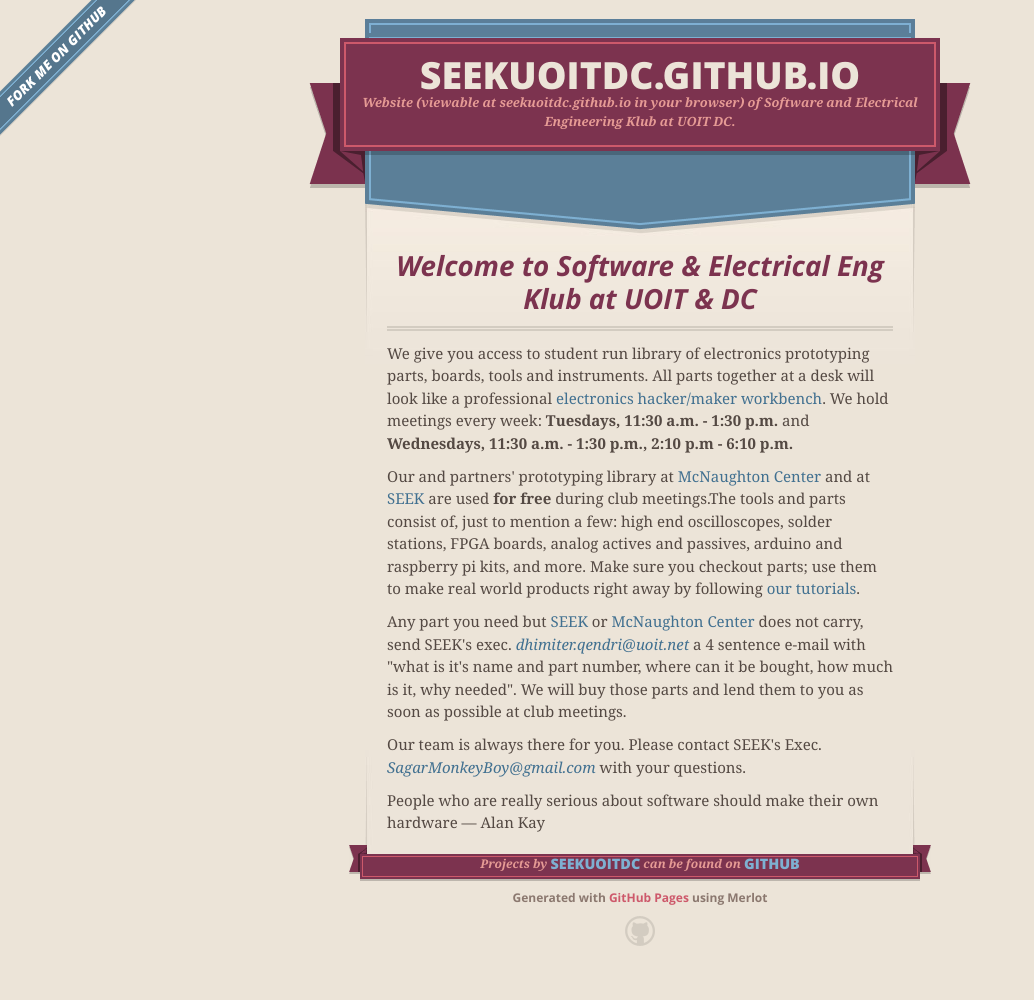
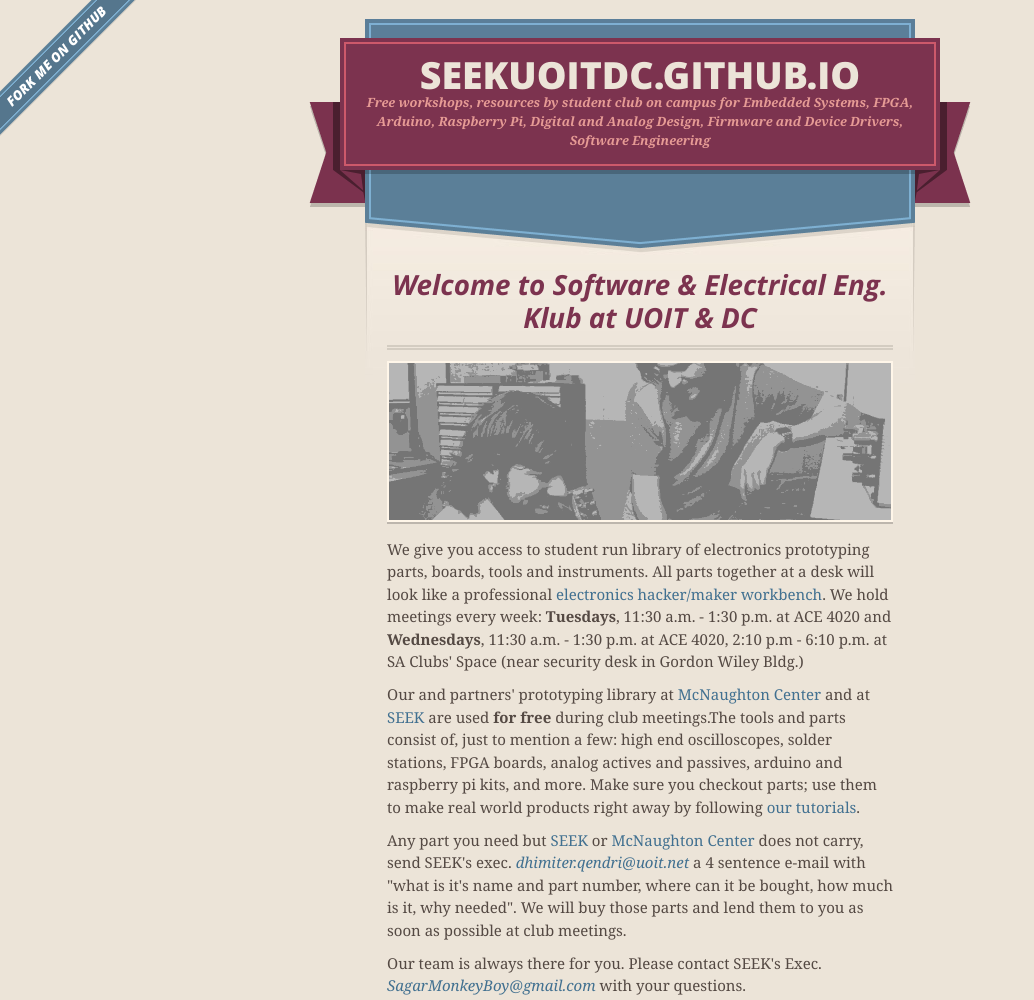
Before and after one commit to seekuoitdc/seekuoitdc1.github.io, a plain HTML site: page index.html in a window 1280 px wide. Shown: the top 1000 px of the page, without its empty margins (0-1034 px from the left). Drawn offline with nearby package versions, Linux system fonts and the light colour scheme.

Commit message:
added banner image to html page

```diff
--- a/index.html
+++ b/index.html
@@ -8,6 +8,13 @@
     <link rel="stylesheet" href="stylesheets/core.css" media="screen">
     <link rel="stylesheet" href="stylesheets/mobile.css" media="handheld, only screen and (max-device-width:640px)">
     <link rel="stylesheet" href="stylesheets/pygment_trac.css">
+    <link rel="stylesheet" type="text/css" href="http://fonts.googleapis.com/css?family=
+Tangerine">
+
+    <style>
+    p.quote{text-align: center; font-family: 'Tangerine', serif; font-size: 2.4em;}
+    .banner {margin: 0 auto 0 auto;}
+    </style>
 
     <script type="text/javascript" src="javascripts/modernizr.js"></script>
     <script type="text/javascript" src="https://ajax.googleapis.com/ajax/libs/jquery/1.7.1/jquery.min.js"></script>
@@ -17,7 +24,7 @@
         $('#main_content').headsmart()
       })
     </script>
-    <title>Seekuoitdc.github.io by seekuoitdc</title>
+    <title>Soft and Elec Eng. Club</title>
   </head>
 
   <body>
@@ -28,7 +35,7 @@
         <span class="ribbon-outer">
           <span class="ribbon-inner">
             <h1>Seekuoitdc.github.io</h1>
-            <h2>Website (viewable at seekuoitdc.github.io in your browser) of Software and Electrical Engineering Klub at UOIT DC.</h2>
+            <h2>Free workshops, resources by student club on campus for Embedded Systems, FPGA, Arduino, Raspberry Pi, Digital and Analog Design, Firmware and Device Drivers, Software Engineering</h2>
           </span>
           <span class="left-tail"></span>
           <span class="right-tail"></span>
@@ -46,9 +53,11 @@
 
       <section id="main_content">
         <h3>
-<a name="welcome-to-software--electrical-eng-klub-at-uoit--dc" class="anchor" href="#welcome-to-software--electrical-eng-klub-at-uoit--dc"><span class="octicon octicon-link"></span></a>Welcome to Software &amp; Electrical Eng Klub at UOIT &amp; DC</h3>
+<a name="welcome-to-software--electrical-eng-klub-at-uoit--dc" class="anchor" href="#welcome-to-software--electrical-eng-klub-at-uoit--dc"><span class="octicon octicon-link"></span></a>Welcome to Software &amp; Electrical Eng. Klub at UOIT &amp; DC</h3>
 
-<p>We give you access to student run library of electronics prototyping parts, boards, tools and instruments. All parts together at a desk will look like a professional <a href="http://casperelectronics.com/images/TheWorkbench.jpg)">electronics hacker/maker workbench</a>. We hold meetings every week: <strong>Tuesdays, 11:30 a.m. - 1:30 p.m.</strong> and <strong>Wednesdays, 11:30 a.m. - 1:30 p.m., 2:10 p.m - 6:10 p.m.</strong></p>
+<div class="banner"><img src="images/software-electronics-heroes.gif"></div>
+
+<p>We give you access to student run library of electronics prototyping parts, boards, tools and instruments. All parts together at a desk will look like a professional <a href="http://casperelectronics.com/images/TheWorkbench.jpg)">electronics hacker/maker workbench</a>. We hold meetings every week: <strong>Tuesdays</strong>, 11:30 a.m. - 1:30 p.m. at ACE 4020 and <strong>Wednesdays</strong>, 11:30 a.m. - 1:30 p.m. at ACE 4020, 2:10 p.m - 6:10 p.m. at SA Clubs' Space (near security desk in Gordon Wiley Bldg.)</p>
 
 <p>Our and partners' prototyping library at <a href="#">McNaughton Center</a> and at <a href="https://docs.google.com/a/uoit.net/spreadsheet/ccc?key=0AqilyhblBuNKdGxlYXhlMTB0RVVzbFBOdmRoeHZHblE&amp;usp=sharing#gid=0">SEEK</a> are used <strong>for free</strong> during club meetings.The tools and parts consist of, just to mention a few: high end oscilloscopes, solder stations, FPGA boards, analog actives and passives, arduino and raspberry pi kits, and more. Make sure you checkout parts; use them to make real world products right away by following <a href="http://nextproject.ca/pages.php?p=students">our tutorials</a>.</p>
 
@@ -56,7 +65,7 @@
 
 <p>Our team is always there for you. Please contact SEEK's Exec. <em><a href="mailto:SagarMonkeyBoy@gmail.com">SagarMonkeyBoy@gmail.com</a></em> with your questions.</p>
 
-<p>People who are really serious about software should make their own hardware — Alan Kay</p>
+<p class="quote">People who are really serious about software should make their own hardware — Alan Kay</p>
 
       </section>
 
@@ -68,8 +77,6 @@
           <span class="left-tail"></span>
           <span class="right-tail"></span>
         </span>
-        <p>Generated with <a href="http://pages.github.com">GitHub Pages</a> using Merlot</p>
-        <span class="octocat"></span>
       </footer>
 
     </div>
```
